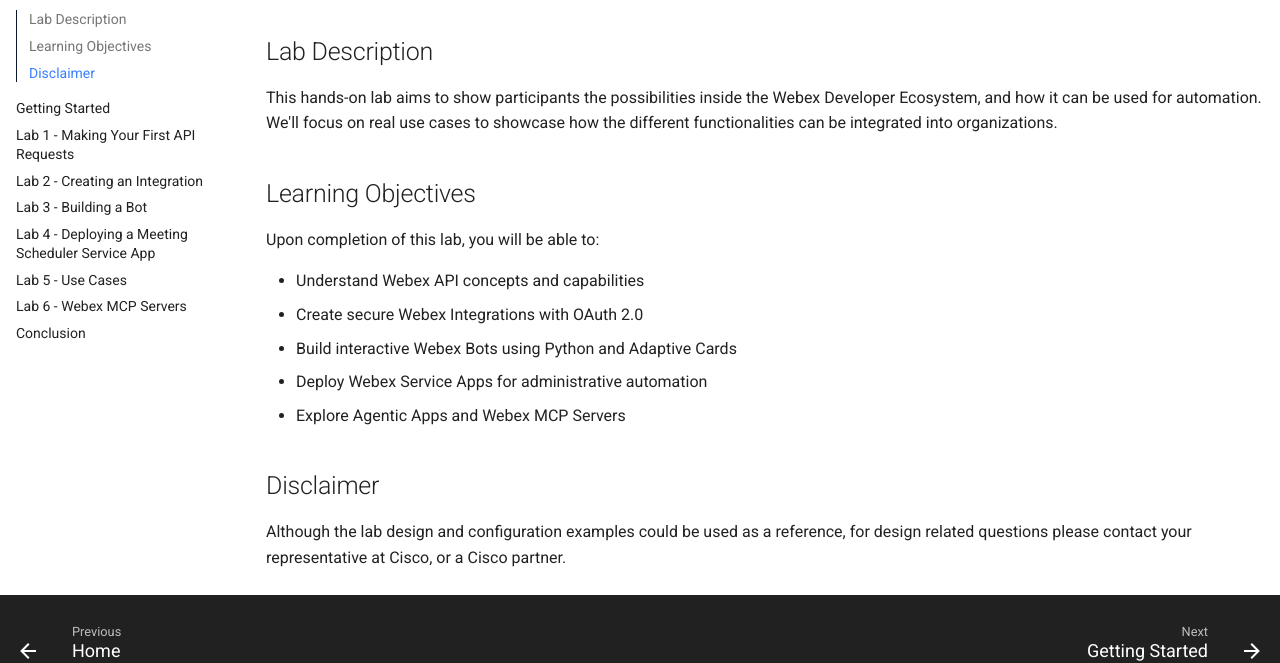
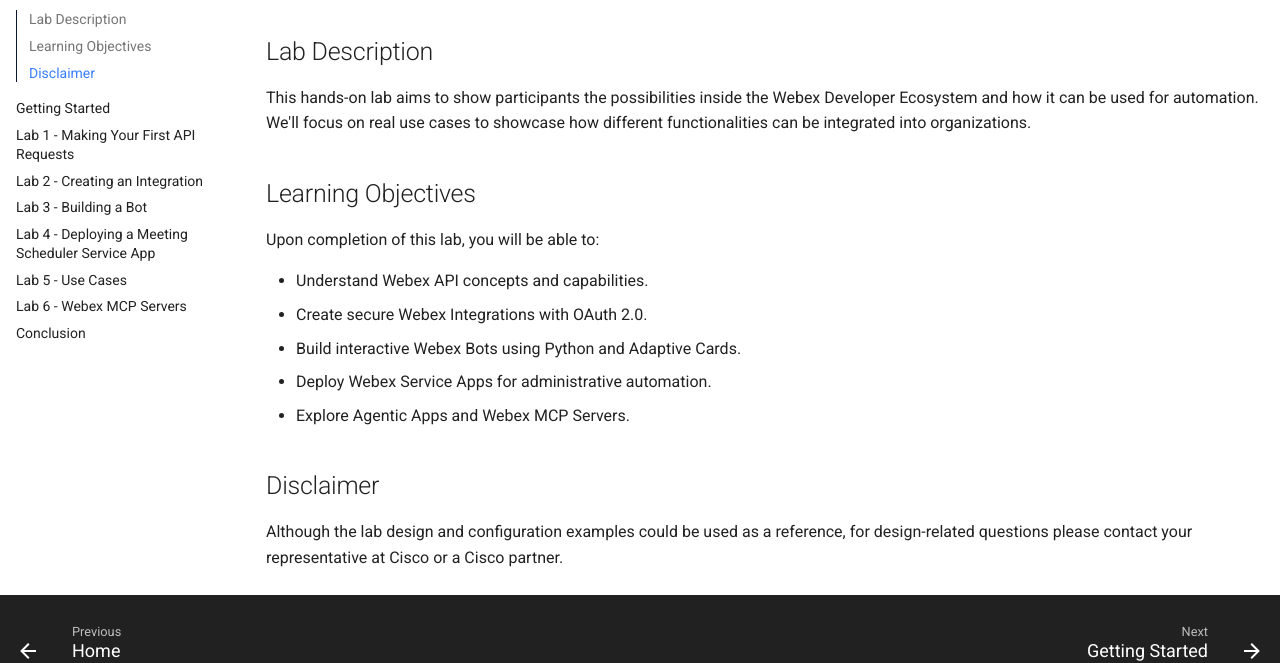
Before and after one commit to WebexCC-SA/LAB-21122, an MkDocs documentation site: the page built from docs/overview.md, in a window 1280 px wide and 925 px high. Shown: the part 194-857 px from the top of the window. Built offline with MkDocs 1.6.1 and Material for MkDocs 9.7.7, drawn with Linux system fonts in a browser that asks for light colours.

Commit message:
Update overview.md

```diff
--- a/docs/overview.md
+++ b/docs/overview.md
@@ -2,18 +2,18 @@
 
 ## Lab Description
 
-This hands-on lab aims to show participants the possibilities inside the Webex Developer Ecosystem, and how it can be used for automation. We'll focus on real use cases to showcase how the different functionalities can be integrated into organizations.
+This hands-on lab aims to show participants the possibilities inside the Webex Developer Ecosystem and how it can be used for automation. We'll focus on real use cases to showcase how different functionalities can be integrated into organizations.
 
 ## Learning Objectives
 
 Upon completion of this lab, you will be able to:
 
-- Understand Webex API concepts and capabilities
-- Create secure Webex Integrations with OAuth 2.0
-- Build interactive Webex Bots using Python and Adaptive Cards
-- Deploy Webex Service Apps for administrative automation
-- Explore Agentic Apps and Webex MCP Servers
+- Understand Webex API concepts and capabilities.
+- Create secure Webex Integrations with OAuth 2.0.
+- Build interactive Webex Bots using Python and Adaptive Cards.
+- Deploy Webex Service Apps for administrative automation.
+- Explore Agentic Apps and Webex MCP Servers.
 
 ## Disclaimer
 
-Although the lab design and configuration examples could be used as a reference, for design related questions please contact your representative at Cisco, or a Cisco partner.
+Although the lab design and configuration examples could be used as a reference, for design-related questions please contact your representative at Cisco or a Cisco partner.
```
